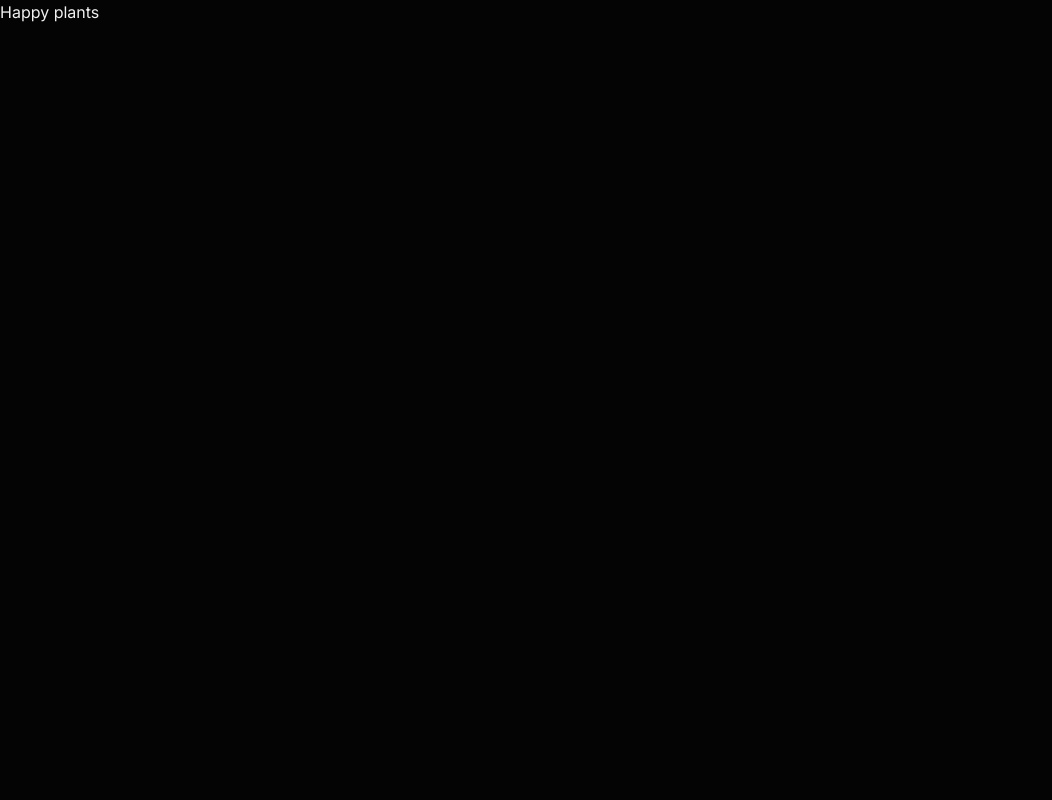
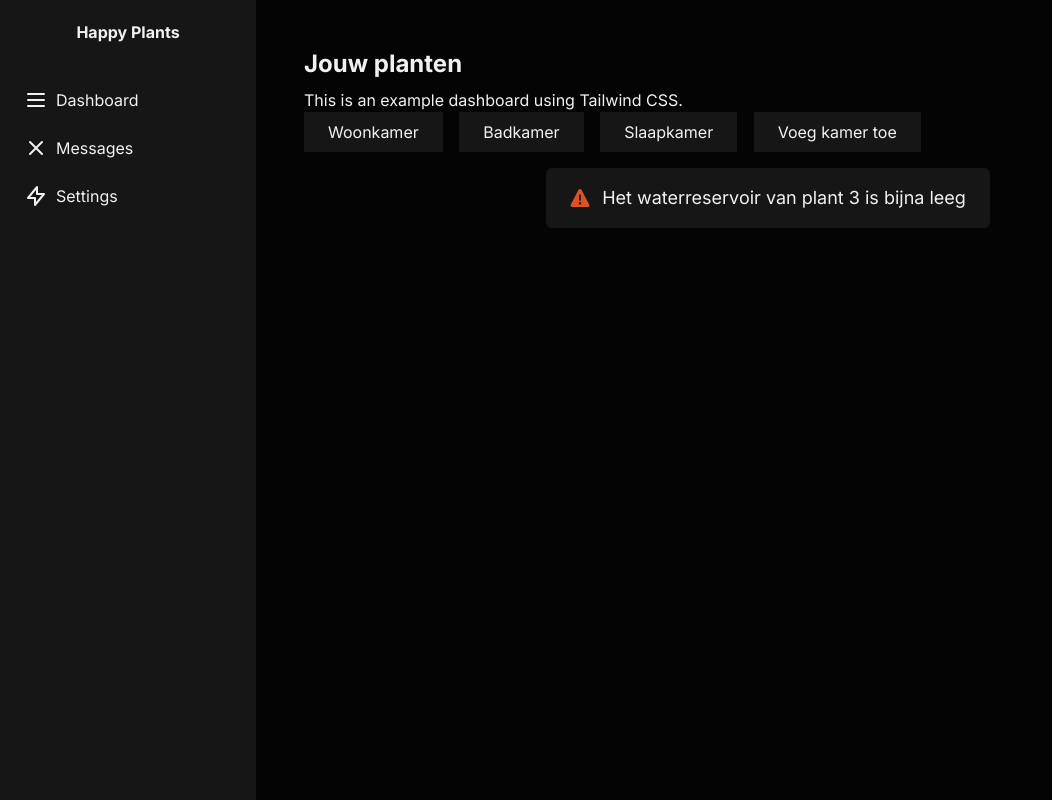
Before and after one commit to Toby-van-Berkum/IPMEDT5, a website: page index.html in a window 1280 px wide. Shown: the whole page, without its empty margins (0-1052 px from the left). Drawn offline with Linux system fonts and the light colour scheme.

Commit message:
tailwind added styling

```diff
--- a/index.html
+++ b/index.html
@@ -8,10 +8,70 @@
   <link rel="stylesheet" href="/dist/output.css">
 </head>
 
-<body class="bg-black text-white font-inter">
-  <main class="container">
-    <h1 class="">Happy plants</h1>
+<body class="flex h-screen text-white bg-black bg-gray-100 font-inter">
+  <!-- sidebar -->
+  <aside class="flex-col hidden w-64 bg-darkgray md:flex">
+    <div class="flex items-center justify-center h-16 bg-gray-900">
+      <span class="font-bold text-white">Happy Plants</span>
+    </div>
+    <div class="flex flex-col flex-1 overflow-y-auto">
+      <nav class="flex-1 px-2 py-4 bg-gray-800">
+        <a href="#" class="flex items-center px-4 py-2 text-gray-100 hover:bg-gray-700">
+          <svg xmlns="http://www.w3.org/2000/svg" class="w-6 h-6 mr-2" fill="none" viewBox="0 0 24 24"
+            stroke="currentColor">
+            <path stroke-linecap="round" stroke-linejoin="round" stroke-width="2" d="M4 6h16M4 12h16M4 18h16" />
+          </svg>
+          Dashboard
+        </a>
+        <a href="#" class="flex items-center px-4 py-2 mt-2 text-gray-100 hover:bg-gray-700">
+          <svg xmlns="http://www.w3.org/2000/svg" class="w-6 h-6 mr-2" fill="none" viewBox="0 0 24 24"
+            stroke="currentColor">
+            <path stroke-linecap="round" stroke-linejoin="round" stroke-width="2" d="M6 18L18 6M6 6l12 12" />
+          </svg>
+          Messages
+        </a>
+        <a href="#" class="flex items-center px-4 py-2 mt-2 text-gray-100 hover:bg-gray-700">
+          <svg xmlns="http://www.w3.org/2000/svg" class="w-6 h-6 mr-2" fill="none" viewBox="0 0 24 24"
+            stroke="currentColor">
+            <path stroke-linecap="round" stroke-linejoin="round" stroke-width="2" d="M13 10V3L4 14h7v7l9-11h-7z" />
+          </svg>
+          Settings
+        </a>
+      </nav>
+    </div>
+  </aside>
+
+  <!-- Main content -->
+  <main class="flex flex-col flex-1 p-12 overflow-y-auto">
+    <h1 class="text-2xl font-bold">Jouw planten</h1>
+    <p class="mt-2 text-gray-600">This is an example dashboard using Tailwind CSS.</p>
+
+    <!-- button toggle -->
+    <div id="toggle-buttons-container">
+      <button class="px-6 py-2 mr-3 hover:text-green bg-darkgray" aria-pressed="false">
+        Woonkamer
+      </button>
+      <button class="px-6 py-2 mr-3 hover:text-green bg-darkgray" aria-pressed="false">
+        Badkamer
+      </button>
+      <button class="px-6 py-2 mr-3 hover:text-green bg-darkgray" aria-pressed="false">
+        Slaapkamer
+      </button>
+      <button class="px-6 py-2 hover:text-green bg-darkgray" aria-pressed="false">
+        Voeg kamer toe
+      </button>
+    </div>
+    <!-- alertbox -->
+    <div class="flex items-center justify-center max-w-lg px-6 py-4 mx-auto my-4 text-lg rounded-md bg-darkgray">
+      <svg viewBox="0 0 24 24" class="w-6 h-6 mr-3 text-yellow-600 sm:w-5 sm:h-5">
+        <path fill="var(--color-orange)"
+          d="M23.119,20,13.772,2.15h0a2,2,0,0,0-3.543,0L.881,20a2,2,0,0,0,1.772,2.928H21.347A2,2,0,0,0,23.119,20ZM11,8.423a1,1,0,0,1,2,0v6a1,1,0,1,1-2,0Zm1.05,11.51h-.028a1.528,1.528,0,0,1-1.522-1.47,1.476,1.476,0,0,1,1.448-1.53h.028A1.527,1.527,0,0,1,13.5,18.4,1.475,1.475,0,0,1,12.05,19.933Z">
+        </path>
+      </svg>
+      Het waterreservoir van plant 3 is bijna leeg
+    </div>
   </main>
+  <script src="main.js"></script>
 </body>
 
 </html>
--- /dev/null
+++ b/main.js
@@ -0,0 +1,6 @@
+document.addEventListener("DOMContentLoaded", () => {
+  var toggleButton = document.getElementById("toggle-buttons-container").children;
+  toggleButton.addEventListener('click', function () {
+    console.log("test");
+  });
+});
```
Also changed, not shown: dist/output.css.
